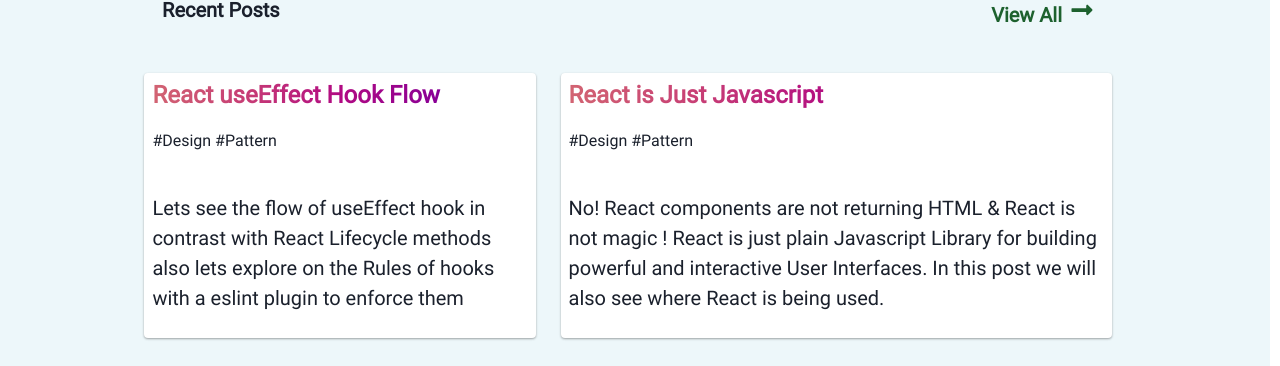
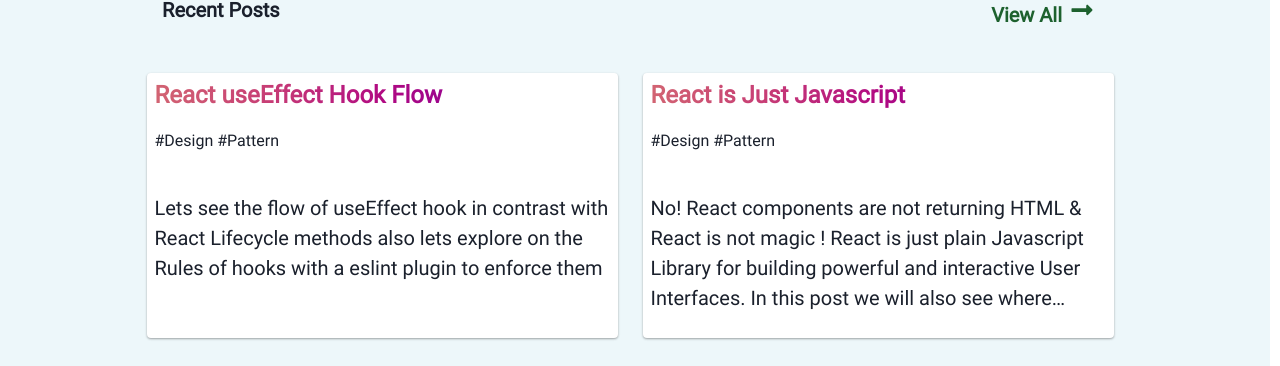
Before and after one commit to payapula/blog, a Next.js app: page / in a window 1280 px wide. Shown: the part 586-952 px from the top of the page. Built offline with nearby package versions, Linux system fonts and the light colour scheme.

Commit message:
Adjusted Widths of Recent Posts

```diff
--- a/components/recent-posts.tsx
+++ b/components/recent-posts.tsx
@@ -52,7 +52,9 @@
                                 key={post.slug}
                                 href="/blog/[slug]"
                                 passHref>
-                                <chakra.a _hover={{ textDecoration: 'none' }}>
+                                <chakra.a
+                                    _hover={{ textDecoration: 'none' }}
+                                    width={{ xs: '100%', xl: '50%' }}>
                                     <Card title={post.title} excerpt={post.excerpt} />
                                 </chakra.a>
                             </NextLink>
```
